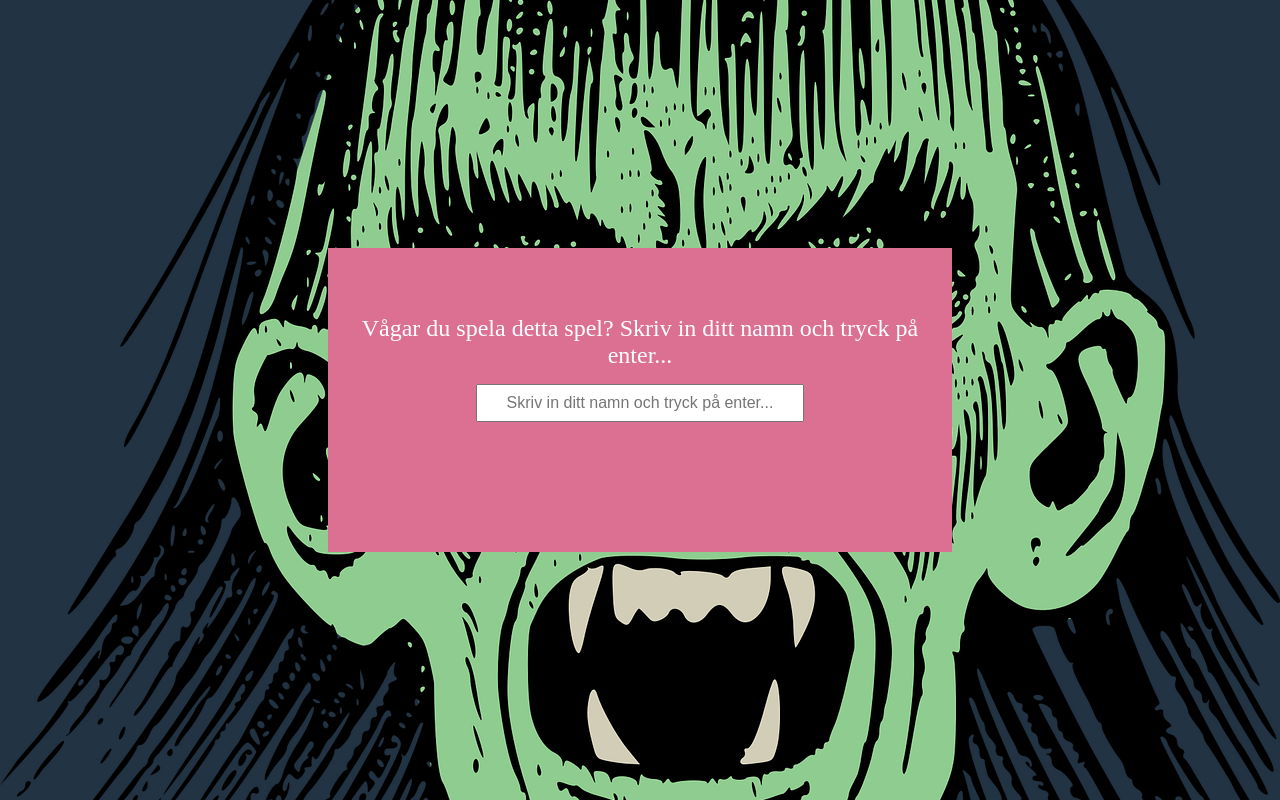
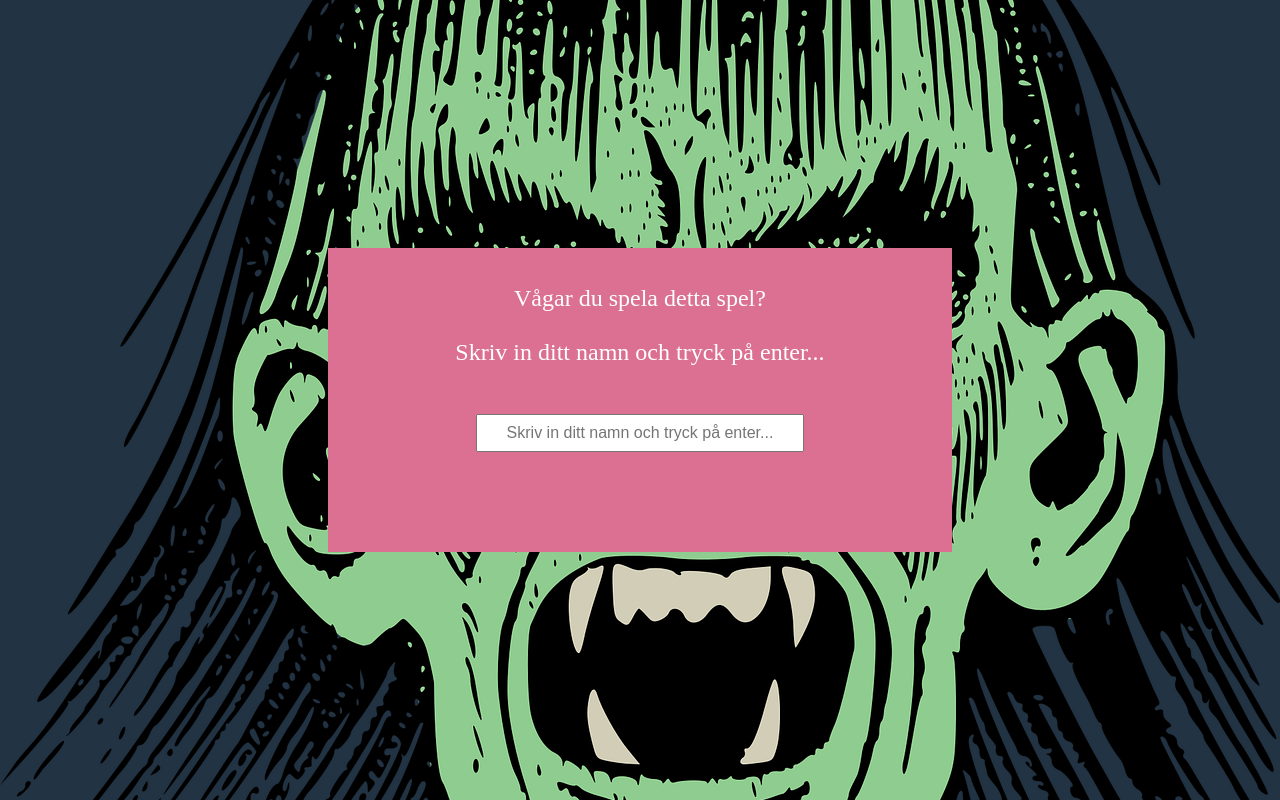
Before and after one commit to lsoder/js-lab-1, a plain HTML site: page index.html in a window 1280 px wide. Drawn offline with Linux system fonts and the light colour scheme.

Commit message:
some text change etc

```diff
--- a/script.js
+++ b/script.js
@@ -48,7 +48,7 @@ function advanceTo(s) {
 
 let currentScene = {
   start: {
-    text: "Vågar du spela detta spel? Skriv in ditt namn och tryck på enter...",
+    text: "Vågar du spela detta spel?"+"<br><br>"+"Skriv in ditt namn och tryck på enter...",
     buttons: []
   },
   basement: {
@@ -60,7 +60,7 @@ let currentScene = {
     buttons: [["Ja", "advanceTo(currentScene.keybox)"], ["Nej, gå vidare", "advanceTo(currentScene.monster)"]]
   },
   monster: {
-    text: "GAME OVER! Ett monster åt upp dig! Vill du spela igen?",
+    text: "GAME OVER!"+"<br><br>"+"Ett monster åt upp dig! Vill du spela igen?",
     buttons: [["Ja!", "advanceTo(currentScene.start)"]]
   },
   keybox: {
@@ -80,11 +80,11 @@ let currentScene = {
     buttons: [["Ja!", "advanceTo(currentScene.finish)"], ["Nej", "advanceTo(currentScene.gameover2)"]]
   },
   gameover: {
-    text: "GAME OVER! Monstret åt upp dig, YourName.",
+    text: "GAME OVER!"+"<br><br>"+"Monstret åt upp dig, YourName.",
     buttons: []
   },
   gameover2: {
-    text: "GAME OVER! Utan svärd var du chanslös mot monstret som åt upp dig, YourName.",
+    text: "GAME OVER!"+"<br><br>"+"Utan svärd var du chanslös mot monstret som åt upp dig, YourName.",
     buttons: []
   },
   finish: {
@@ -95,5 +95,5 @@ let currentScene = {
 };
 
 
-/** Starts the program. */
+/** Starts the game. */
 advanceTo(currentScene.start);
--- a/style.css
+++ b/style.css
@@ -30,7 +30,7 @@ input {
 input {
     width: 20rem;
     height: 2rem;
-
+    margin-top: 3rem;
 }
 
 button {
```
